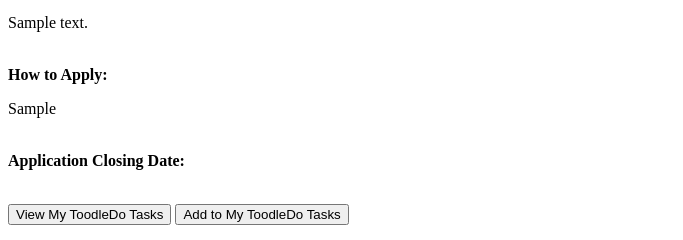
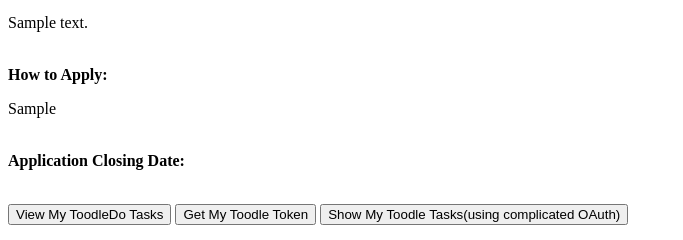
Before and after one commit to gabyrasson/cs411-project, a Django app: page /mainpage/handlejob/1/ in a window 1280 px wide. Shown: the part 191-431 px from the top of the page, without its empty margins (0-683 px from the left). Run offline with Django 3.2, Linux system fonts and the light colour scheme; tables that the repository leaves empty hold one stand-in row (values such as "Sample post"); a database or web service that is not in the repository returns one stand-in record (values such as "Sample title"); data that the repository does not hold is empty.

Commit message:
add OAuth complicated functions

```diff
--- a/Project/urls.py
+++ b/Project/urls.py
@@ -26,4 +26,6 @@ urlpatterns = [
     path('showjobs/', views.showjobs, include('mainpage.urls')),
     path('handlejob/', views.handlejob, include('mainpage.urls')),
     path('handtraing/', views.handtraing, include('mainpage.urls')),
+    path('get_token/', views.get_token, include('mainpage.urls')),
+    path('show_tasks/', views.show_tasks, include('mainpage.urls')),
 ]
--- a/mainpage/urls.py
+++ b/mainpage/urls.py
@@ -10,4 +10,6 @@ urlpatterns = [
     path('showjobs/<str:country>/', views.showjobs, name="showjobs"),
     path('handlejob/<str:jobid>/', views.handlejob, name="handlejob"),
     path('handtraing/<str:traingid>/', views.handtraing, name="handtraing"),
+    path('get_token/', views.get_token, name="get_token"),
+    path('show_tasks', views.show_tasks, name="show_tasks"),
 ]
--- a/mainpage/views.py
+++ b/mainpage/views.py
@@ -1,10 +1,9 @@
 import requests
 from django.shortcuts import render
 import requests_cache
-#from requests.auth import HTTPBasicAuth
-
+from pip._vendor.distlib.compat import raw_input
+from requests.auth import HTTPBasicAuth
 from .forms import SearchForm
-
 from django.http import *
 
 requests_cache.install_cache('project_cache', backend='sqlite', expire_after=86400)
@@ -143,12 +142,35 @@ def handtraing(request, traingid):
     resultjs = result.json()
     return render(request, 'handtraing.html', {'result': resultjs})
 
-"""
-def add_task(request):
-    request_template = "https://api.toodledo.com/3/account/token.php"
-    payload = {'grant_type': 'authorization_code', 'code': '...'}
-    request = request_template.format(**{'code': '...', 'CLIENT_ID': '...', 'CLIENT_SECRET': '...'})
-    r = requests.post(request, params=payload, auth=HTTPBasicAuth('CLIENT_ID', 'CLIENT_SECRET'))
-    re = r.json()
-    print(re.text)
-"""
+
+def get_token(request):
+    client_auth = requests.auth.HTTPBasicAuth('...', '...')
+    post_data = {
+        'grant_type': 'authorization_code',
+        'code': '...',
+        'redirect_uri': 'https://www.toodledo.com/tasks',
+        'state': 'In Development/Beta',
+        'device': 'terminal'
+    }
+
+    response = requests.post('https://api.toodledo.com/3/account/token.php', auth=client_auth, data=post_data)
+    full_token = response.json()
+    return render(request, 'get_token.html', {'token': full_token})
+
+
+def show_tasks(request):
+    url = "http://api.toodledo.com/3/tasks/get.php"
+
+    querystring = {"access_token": "...", "after": "1234567890",
+                   "fields": "folder,star,priority"}
+
+    payload = ""
+    headers = {
+        'cache-control': "no-cache",
+        'Postman-Token': "..."
+    }
+
+    response = requests.request("GET", url, data=payload, headers=headers, params=querystring)
+    print(response.text)
+    re = response.json()
+    return render(request, 'showtasks.html', {'result': re})
--- /dev/null
+++ b/templates/get_token.html
@@ -0,0 +1,6 @@
+{% extends 'base.html' %}
+{% block content %}
+    <b>  My Access Token is: <strong>{{ token }}</strong></b></br>
+    <br>
+    <br>
+{% endblock %}
--- a/templates/handlejob.html
+++ b/templates/handlejob.html
@@ -8,9 +8,14 @@
         <b>  Description: </b> <p>{{ i.fields.body}}</p></br>
         <b>  How to Apply: </b> <p>{{ i.fields.how_to_apply}}</p></br>
         <b>  Application Closing Date: </b> <p>{{ i.fields.date.closing}}</p></br>
-        <a href= "https://api.toodledo.com/3/account/authorize.php?response_type=code&client_id=cs411appuser&state=Login&scope=basic%20tasks" target="_blank"><button>View My ToodleDo Tasks</button></a>
-        <a href= ""><button>Add to My ToodleDo Tasks </button></a>
+        <a href= "..." target="_blank"><button>View My ToodleDo Tasks</button></a>
+        {% url 'get_token' as the_url1 %}
+        <a href="{{ the_url1 }}" target="_blank"><button>Get My Toodle Token</button></a>
+        {% url 'show_tasks' as the_url2 %}
+        <a href="{{ the_url2 }}"><button>Show My Toodle Tasks(using complicated OAuth)</button></a>
         <br>
+        <br>
+        <iframe src="http://m.toodledo.com/index.php" align='middle' width="250" height="300"></iframe>
         <p></p>
     {% endfor %}
 {% endblock %}
--- a/templates/handtraing.html
+++ b/templates/handtraing.html
@@ -8,7 +8,10 @@
         <b>  How to Register: </b> <p>{{ i.fields.how_to_register}}</p></br>
         <b>  Start Date: </b> <p>{{ i.fields.date.start}}</p></br>
         <b>  End Date: </b> <p>{{ i.fields.date.end}}</p></br>
+        <a href= "..." target="_blank"><button>View My ToodleDo Tasks</button></a>
         <br>
+        <br>
+        <iframe src="http://m.toodledo.com/index.php" align='middle' width="250" height="300"></iframe>
         <p></p>
     {% endfor %}
 {% endblock %}
--- /dev/null
+++ b/templates/showtasks.html
@@ -0,0 +1,4 @@
+{% extends 'base.html' %}
+{% block content %}
+    {{ result }}
+{% endblock %}
```
Also changed, not shown: mainpage/forms.py (line endings or trailing spaces).
